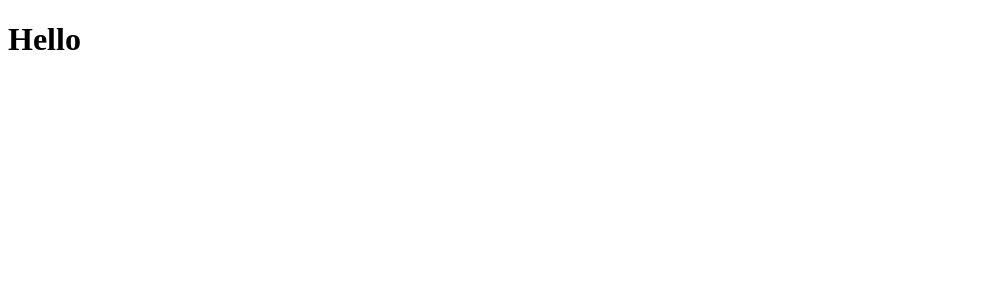
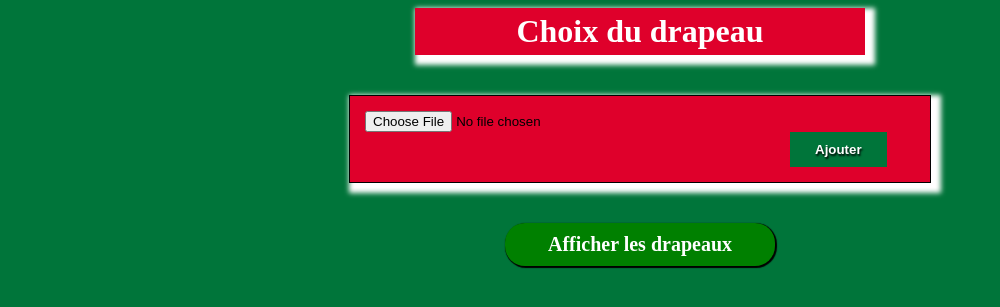
Before and after one commit to r-kadri/all-php, a PHP site: page / in a window 1280 px wide. Before the commit the part shown is almost empty. Shown: the top 307 px of the page, without its empty margins (0-1000 px from the left). Run offline with PHP 8.4, Linux system fonts and the light colour scheme.

Commit message:
home page style

```diff
--- /dev/null
+++ b/css/home.css
@@ -0,0 +1,60 @@
+body {
+  background-color: #00753a;
+}
+
+h1 {
+  color: white;
+  text-align: center;
+  background-color: #DF002B;
+  margin: 0px auto;
+  padding: 5px;
+  box-shadow: 5px 5px 5px 5px white;
+  width: 440px;
+}
+
+form {
+    border: 1px solid black;
+    width: 550px;
+    background-color: #DF002B;
+    margin: 40px auto;
+    padding: 15px;
+    box-shadow: 5px 5px 5px 5px white;
+}
+
+input[type="submit"] {
+    padding: 10px 25px;
+    background-color: #00753a;
+    text-shadow: 1px 2px 2px black;
+    color: white;
+    border: none;
+    margin-left: 425px;
+    font-weight: bold;
+}
+
+input:hover {
+  box-shadow: 1px 1px 1px 1px black;
+  background-color: blue;
+  color: white;
+  font-size: 20px;
+}
+
+.btn-show {
+  background-color: green;
+  padding: 10px;
+  width: 250px;
+  text-align: center;
+  margin: 0 auto;
+  border-radius: 20px;
+  box-shadow: 1px 1px 1px 1px black;
+}
+
+.btn-show a{
+  text-decoration: none;
+  color: white;
+  font-weight: bold;
+  font-size: 20px;
+}
+
+.btn-show:hover {
+  background-color: blue;
+}
--- a/index.php
+++ b/index.php
@@ -1,12 +1,23 @@
 <!DOCTYPE html>
-<html lang="en">
+<html lang="fr">
 <head>
     <meta charset="UTF-8">
     <meta http-equiv="X-UA-Compatible" content="IE=edge">
     <meta name="viewport" content="width=device-width, initial-scale=1.0">
-    <title><?php echo "hello" ?></title>
+    <title><?php echo "Drapeaux" ?></title>
+    <link rel="stylesheet" href="css/home.css">
 </head>
 <body>
-    <h1>Hello</h1>
+    <h1>Choix du drapeau</h1>
+        <form action="" method="post">
+        <input type="hidden" name="MAX_FILE_SIZE" value="2097152">
+        <input type="file" name="image" id="">
+        <input type="submit" value="Ajouter">
+    </form>
+
+
+    <div class="btn-show">
+        <a href="lib/flag.php">Afficher les drapeaux</a>
+    </div>
 </body>
 </html>
```
